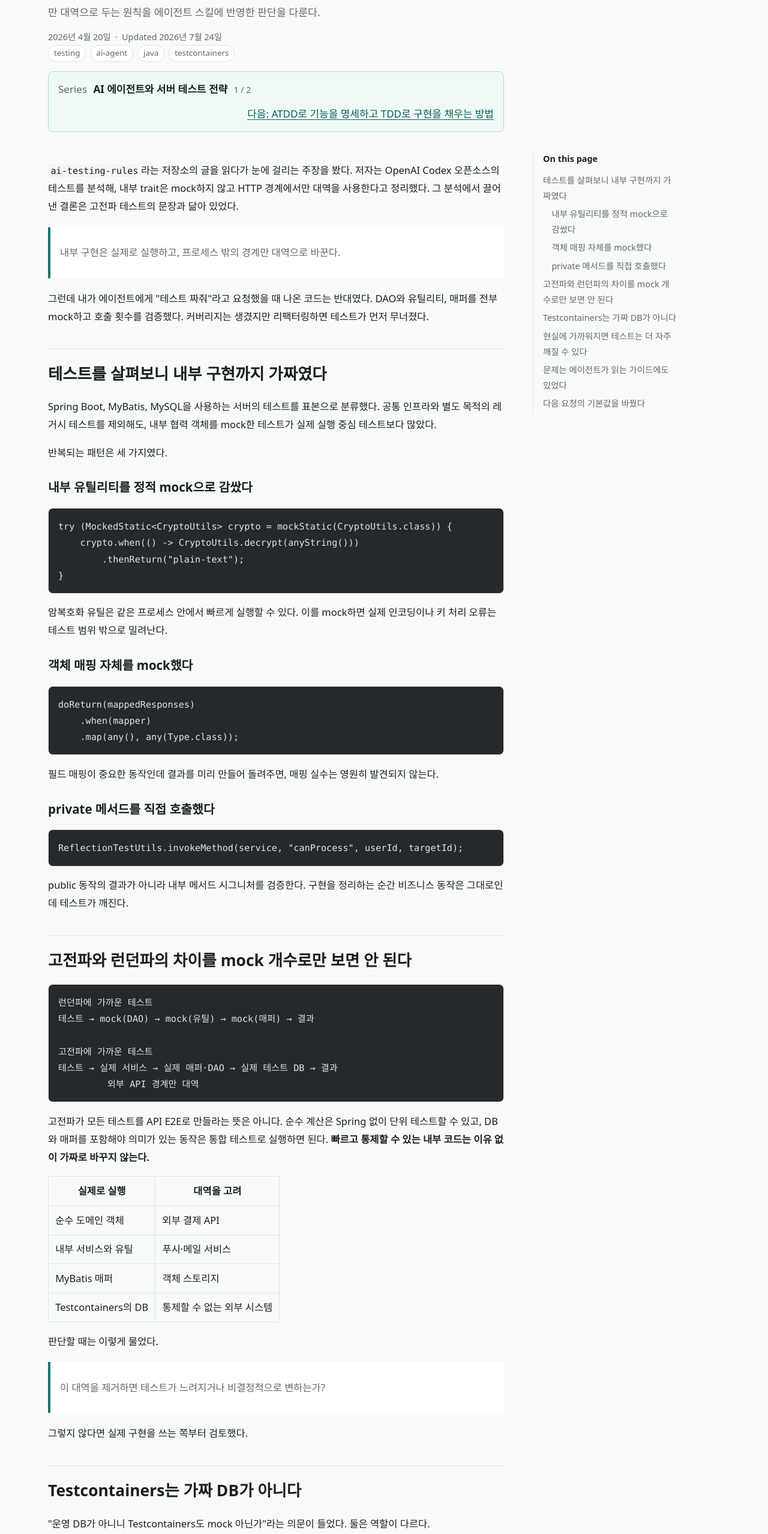
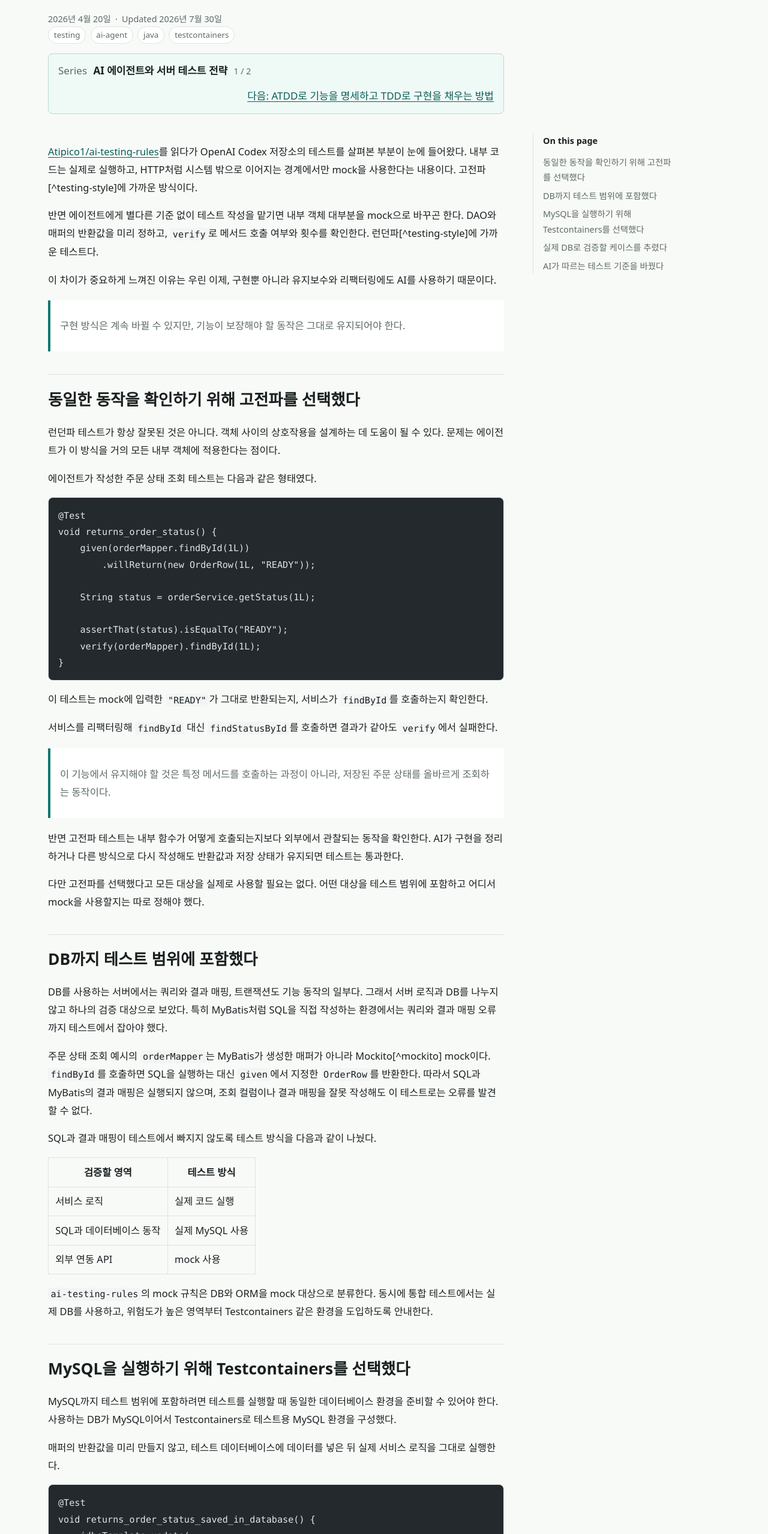
Before and after one commit to ByeongbumSeo/ByeongbumSeo.github.io, an Astro site: page /posts/ai-agent-testing in a window 1280 px wide. Shown: the part 242-2800 px from the top of the page at 60% size. Built offline with nearby package versions, Linux system fonts and the light colour scheme; Astro itself is replaced by a stand-in of ours; some packages are replaced by stand-ins of ours; code samples lack their colours.

Commit message:
edit: AI 에이전트 테스트 글의 mock 범위와 DB 검증 기준 정돈

````diff
--- a/src/content/posts/ai-agent-testing.md
+++ b/src/content/posts/ai-agent-testing.md
@@ -1,11 +1,11 @@
 ---
 title: "AI 에이전트가 만든 과도한 mock 테스트 줄이기"
 slug: "ai-agent-testing"
-description: "DAO·매퍼·내부 유틸까지 mock한 테스트가 리팩터링과 실제 매핑 오류에 취약했던 이유를 짚고, 외부 경계만 대역으로 두는 원칙을 에이전트 스킬에 반영한 판단을 다룬다."
+description: "AI가 구현을 바꿔도 기능의 동작을 지키도록, 테스트 범위와 mock 사용 기준을 정리했다."
 kind: "tech"
 category: "ai"
 publishedAt: "2026-04-20"
-updatedAt: "2026-07-24"
+updatedAt: "2026-07-30"
 draft: false
 deprecated: false
 outdated: false
@@ -16,159 +16,118 @@ series:
   order: 1
 relatedPosts: []
 references:
-  - title: "ai-testing-rules"
+  - title: "Atipico1/ai-testing-rules"
     url: "https://github.com/Atipico1/ai-testing-rules"
-  - title: "OpenAI Codex"
-    url: "https://github.com/openai/codex"
   - title: "Martin Fowler — Mocks Aren't Stubs"
     url: "https://martinfowler.com/articles/mocksArentStubs.html"
+  - title: "Mockito — BDDMockito"
+    url: "https://javadoc.io/doc/org.mockito/mockito-core/latest/org.mockito/org/mockito/BDDMockito.html"
+  - title: "MyBatis 3 — Mapper XML Files"
+    url: "https://mybatis.org/mybatis-3/sqlmap-xml.html"
   - title: "Testcontainers for Java — Database containers"
     url: "https://java.testcontainers.org/modules/databases/"
 ---
 
-`ai-testing-rules`라는 저장소의 글을 읽다가 눈에 걸리는 주장을 봤다. 저자는 OpenAI Codex 오픈소스의 테스트를 분석해, 내부 trait은 mock하지 않고 HTTP 경계에서만 대역을 사용한다고 정리했다. 그 분석에서 끌어낸 결론은 고전파 테스트의 문장과 닮아 있었다.
+[Atipico1/ai-testing-rules](https://github.com/Atipico1/ai-testing-rules)를 읽다가 OpenAI Codex 저장소의 테스트를 살펴본 부분이 눈에 들어왔다. 내부 코드는 실제로 실행하고, HTTP처럼 시스템 밖으로 이어지는 경계에서만 mock을 사용한다는 내용이다. 고전파[^testing-style]에 가까운 방식이다.
 
-> 내부 구현은 실제로 실행하고, 프로세스 밖의 경계만 대역으로 바꾼다.
+반면 에이전트에게 별다른 기준 없이 테스트 작성을 맡기면 내부 객체 대부분을 mock으로 바꾸곤 한다. DAO와 매퍼의 반환값을 미리 정하고, `verify`로 메서드 호출 여부와 횟수를 확인한다. 런던파[^testing-style]에 가까운 테스트다.
 
-그런데 내가 에이전트에게 "테스트 짜줘"라고 요청했을 때 나온 코드는 반대였다. DAO와 유틸리티, 매퍼를 전부 mock하고 호출 횟수를 검증했다. 커버리지는 생겼지만 리팩터링하면 테스트가 먼저 무너졌다.
+이 차이가 중요하게 느껴진 이유는
+우린 이제, 구현뿐 아니라 유지보수와 리팩터링에도 AI를 사용하기 때문이다.
+> 구현 방식은 계속 바뀔 수 있지만, 기능이 보장해야 할 동작은 그대로 유지되어야 한다.
 
-## 테스트를 살펴보니 내부 구현까지 가짜였다
+## 동일한 동작을 확인하기 위해 고전파를 선택했다
 
-Spring Boot, MyBatis, MySQL을 사용하는 서버의 테스트를 표본으로 분류했다. 공통 인프라와 별도 목적의 레거시 테스트를 제외해도, 내부 협력 객체를 mock한 테스트가 실제 실행 중심 테스트보다 많았다.
+런던파 테스트가 항상 잘못된 것은 아니다. 객체 사이의 상호작용을 설계하는 데 도움이 될 수 있다. 문제는 에이전트가 이 방식을 거의 모든 내부 객체에 적용한다는 점이다.
 
-반복되는 패턴은 세 가지였다.
-
-### 내부 유틸리티를 정적 mock으로 감쌌다
+에이전트가 작성한 주문 상태 조회 테스트는 다음과 같은 형태였다.
 
 ```java
-try (MockedStatic<CryptoUtils> crypto = mockStatic(CryptoUtils.class)) {
-    crypto.when(() -> CryptoUtils.decrypt(anyString()))
-        .thenReturn("plain-text");
+@Test
+void returns_order_status() {
+    given(orderMapper.findById(1L))
+        .willReturn(new OrderRow(1L, "READY"));
+
+    String status = orderService.getStatus(1L);
+
+    assertThat(status).isEqualTo("READY");
+    verify(orderMapper).findById(1L);
 }
 ```
 
-암복호화 유틸은 같은 프로세스 안에서 빠르게 실행할 수 있다. 이를 mock하면 실제 인코딩이나 키 처리 오류는 테스트 범위 밖으로 밀려난다.
+이 테스트는 mock에 입력한 `"READY"`가 그대로 반환되는지, 서비스가 `findById`를 호출하는지 확인한다.
 
-### 객체 매핑 자체를 mock했다
+서비스를 리팩터링해 `findById` 대신 `findStatusById`를 호출하면 결과가 같아도 `verify`에서 실패한다.
+> 이 기능에서 유지해야 할 것은 특정 메서드를 호출하는 과정이 아니라, 저장된 주문 상태를 올바르게 조회하는 동작이다.
+
+반면 고전파 테스트는 내부 함수가 어떻게 호출되는지보다 외부에서 관찰되는 동작을 확인한다. AI가 구현을 정리하거나 다른 방식으로 다시 작성해도 반환값과 저장 상태가 유지되면 테스트는 통과한다.
+
+다만 고전파를 선택했다고 모든 대상을 실제로 사용할 필요는 없다. 어떤 대상을 테스트 범위에 포함하고 어디서 mock을 사용할지는 따로 정해야 했다.
+
+## DB까지 테스트 범위에 포함했다
+
+DB를 사용하는 서버에서는 쿼리와 결과 매핑, 트랜잭션도 기능 동작의 일부다. 그래서 서버 로직과 DB를 나누지 않고 하나의 검증 대상으로 보았다. 특히 MyBatis처럼 SQL을 직접 작성하는 환경에서는 쿼리와 결과 매핑 오류까지 테스트에서 잡아야 했다.
+
+주문 상태 조회 예시의 `orderMapper`는 MyBatis가 생성한 매퍼가 아니라 Mockito[^mockito] mock이다. `findById`를 호출하면 SQL을 실행하는 대신 `given`에서 지정한 `OrderRow`를 반환한다. 따라서 SQL과 MyBatis의 결과 매핑은 실행되지 않으며, 조회 컬럼이나 결과 매핑을 잘못 작성해도 이 테스트로는 오류를 발견할 수 없다.
+
+SQL과 결과 매핑이 테스트에서 빠지지 않도록 테스트 방식을 다음과 같이 나눴다.
+
+| 검증할 영역 | 테스트 방식 |
+|---|---|
+| 서비스 로직 | 실제 코드 실행 |
+| SQL과 데이터베이스 동작 | 실제 MySQL 사용 |
+| 외부 연동 API | mock 사용 |
+
+`ai-testing-rules`의 mock 규칙은 DB와 ORM을 mock 대상으로 분류한다. 동시에 통합 테스트에서는 실제 DB를 사용하고, 위험도가 높은 영역부터 Testcontainers 같은 환경을 도입하도록 안내한다.
+
+## MySQL을 실행하기 위해 Testcontainers를 선택했다
+
+MySQL까지 테스트 범위에 포함하려면 테스트를 실행할 때 동일한 데이터베이스 환경을 준비할 수 있어야 한다. 사용하는 DB가 MySQL이어서 Testcontainers로 테스트용 MySQL 환경을 구성했다.
+
+매퍼의 반환값을 미리 만들지 않고, 테스트 데이터베이스에 데이터를 넣은 뒤 실제 서비스 로직을 그대로 실행한다.
 
 ```java
-doReturn(mappedResponses)
-    .when(mapper)
-    .map(any(), any(Type.class));
+@Test
+void returns_order_status_saved_in_database() {
+    jdbcTemplate.update(
+        "INSERT INTO orders(id, status) VALUES (?, ?)",
+        1L,
+        "READY"
+    );
+
+    String status = orderService.getStatus(1L);
+
+    assertThat(status).isEqualTo("READY");
+}
 ```
 
-필드 매핑이 중요한 동작인데 결과를 미리 만들어 돌려주면, 매핑 실수는 영원히 발견되지 않는다.
+## 실제 DB로 검증할 케이스를 추렸다
 
-### private 메서드를 직접 호출했다
+Testcontainers를 사용하면서 실제 DB에서 SQL과 결과 매핑까지 검증할 수 있었다. 하지만 실제 DB를 포함한 테스트에도 분명한 단점이 있었다.
+실제 DB 테스트가 늘어나자 실행 시간이 길어지고, 테스트 데이터를 준비하는 부담도 커졌다. 또한 모든 케이스를 이 방식으로 작성하면 CI가 끝날 때까지 기다리는 시간이 길어지고 배포/개발 속도에도 영향을 줄 것이 분명했다.
 
-```java
-ReflectionTestUtils.invokeMethod(service, "canProcess", userId, targetId);
-```
+그래서 테스트의 목표에 따라 검증 범위를 나누기로 했다.
 
-public 동작의 결과가 아니라 내부 메서드 시그니처를 검증한다. 구현을 정리하는 순간 비즈니스 동작은 그대로인데 테스트가 깨진다.
+| 테스트 대상 예시 | 테스트 방식 | 검증 내용 |
+|---|---|---|
+| 입력값 검증, 암호화, 계산 로직 | 단위 테스트 | 각 로직의 결과 |
+| 대표적인 성공·실패 흐름과 반드시 보장해야 할 케이스 | 실제 DB를 포함한 통합 테스트 | SQL, 결과 매핑, 트랜잭션, DB 제약 조건 |
 
-## 고전파와 런던파의 차이를 mock 개수로만 보면 안 된다
+> **이 경험을 통해 테스트 방식은 하나로 정하기보다, 검증 목표와 비용에 맞춰 취사선택해야 한다는 것을 배웠다.**
 
-```text
-런던파에 가까운 테스트
-테스트 → mock(DAO) → mock(유틸) → mock(매퍼) → 결과
+## AI가 따르는 테스트 기준을 바꿨다
 
-고전파에 가까운 테스트
-테스트 → 실제 서비스 → 실제 매퍼·DAO → 실제 테스트 DB → 결과
-         외부 API 경계만 대역
-```
+에이전트가 참고하는 테스트 가이드(또는 skills)도 다음과 같이 바꿨다.
 
-고전파가 모든 테스트를 API E2E로 만들라는 뜻은 아니다. 순수 계산은 Spring 없이 단위 테스트할 수 있고, DB와 매퍼를 포함해야 의미가 있는 동작은 통합 테스트로 실행하면 된다. **빠르고 통제할 수 있는 내부 코드는 이유 없이 가짜로 바꾸지 않는다.**
+- 먼저 기능에서 보장해야 할 동작을 정한다.
+- 내부 함수의 호출 횟수보다 반환값과 저장 상태를 확인한다.
+- DB 동작을 검증할 필요가 있는 대표 케이스에만 Testcontainers를 사용한다.
+- 별도로 운영되는 외부 연동 API만 mock으로 바꾼다.
 
-| 실제로 실행 | 대역을 고려 |
-|---|---|
-| 순수 도메인 객체 | 외부 결제 API |
-| 내부 서비스와 유틸 | 푸시·메일 서비스 |
-| MyBatis 매퍼 | 객체 스토리지 |
-| Testcontainers의 DB | 통제할 수 없는 외부 시스템 |
+AI가 내부 구현을 바꾸더라도 기능은 동일하게 동작해야 한다. 그 동작을 검증하는 테스트는 **AI에게 코드를 맡기기 위한 전제**라고 생각한다.
 
-판단할 때는 이렇게 물었다.
+기능에서 보장해야 할 동작을 구현 과정에서도 강제하기 위해 ATDD와 TDD를 함께 사용했다. 구체적인 방법은 [ATDD로 기능을 명세하고 TDD로 구현을 채우는 방법](/posts/atdd-tdd-test-strategy/)에서 이어서 다룬다.
 
-> 이 대역을 제거하면 테스트가 느려지거나 비결정적으로 변하는가?
+[^testing-style]: [Martin Fowler가 구분한 두 테스트 방식](https://martinfowler.com/articles/mocksArentStubs.html#ClassicalAndMockistTesting) 가운데 고전파(classical TDD)는 가능한 한 실제 객체를 함께 사용한다. 런던파(mockist TDD)는 테스트 대상과 협력하는 내부 객체를 mock으로 바꾸고 객체 사이의 호출도 검증한다. 고전파가 모든 테스트를 통합 테스트로 만든다는 뜻은 아니다.
 
-그렇지 않다면 실제 구현을 쓰는 쪽부터 검토했다.
-
-## Testcontainers는 가짜 DB가 아니다
-
-"운영 DB가 아니니 Testcontainers도 mock 아닌가"라는 의문이 들었다. 둘은 역할이 다르다.
-
-```java
-// mock: SQL은 실행되지 않는다.
-given(orderMapper.findById(anyLong())).willReturn(fakeOrder);
-
-// Testcontainers: 실제 DB 엔진에서 SQL이 실행된다.
-jdbcTemplate.update("INSERT INTO orders(id, status) VALUES (?, ?)", 1L, "READY");
-orderMapper.findById(1L);
-```
-
-컨테이너의 MySQL은 운영 데이터베이스는 아니지만 진짜 SQL, 인덱스, 트랜잭션, 컬럼 매핑을 실행한다. 매퍼 XML의 문법 오류와 스키마 불일치를 잡을 수 있다는 점에서 행동을 미리 정해 둔 mock과 다르다.
-
-## 현실에 가까워지면 테스트는 더 자주 깨질 수 있다
-
-통합 테스트는 순수 단위 테스트보다 느리다. 컨테이너를 JVM당 한 번 재사용해도 첫 기동 비용은 남는다. 스키마가 바뀌면 테스트도 깨진다.
-
-처음에는 이를 단점으로만 봤다. 생각을 바꾼 지점은 "깨져야 할 때 깨지는가"였다. 데이터베이스 스키마가 바뀌었는데 DAO를 mock한 테스트가 계속 통과한다면 빠른 것이 아니라 현실과 끊긴 것이다.
-
-그래서 테스트를 두 층으로 나눴다.
-
-| 레벨 | 대상 | Spring Context | 대역 |
-|---|---|---|---|
-| 단위 테스트 | 상태 판정과 계산 같은 순수 로직 | 없음 | 없음 |
-| 통합 테스트 | 서비스 public 동작과 DB 매핑 | 있음 | 외부 I/O만 |
-
-given-when-then 구조는 그대로였다. given에서 mock 반환값을 세팅하는 대신 테스트 DB에 필요한 상태를 넣었다.
-
-```java
-// mock 중심 given
-given(orderMapper.findById(anyLong())).willReturn(order);
-
-// 실제 실행 중심 given
-jdbcTemplate.update(
-    "INSERT INTO orders(id, status) VALUES (?, ?)",
-    1L,
-    "READY"
-);
-```
-
-## 문제는 에이전트가 읽는 가이드에도 있었다
-
-테스트 결과만 고치면 다음 작업에서 같은 패턴이 반복된다. 에이전트가 읽던 테스트 스킬을 열어보니 DAO를 `@Mock`으로 두고 서비스를 `@InjectMocks`로 만드는 예시와, private 메서드를 리플렉션으로 호출하는 방법이 적혀 있었다.
-
-에이전트가 임의로 런던파를 택한 것만은 아니었다. 내가 준 가이드가 그 방향을 강제하고 있었다.
-
-스킬 이름을 특정 테스트 레벨에 묶지 않도록 바꾸고, 공통 원칙과 단위·통합 테스트 가이드를 분리했다.
-
-```text
-test/
-├── SKILL.md
-└── references/
-    ├── integration-test-guide.md
-    └── unit-test-guide.md
-```
-
-첫 줄에는 판단 원칙을 넣었다.
-
-```text
-협력 객체를 습관적으로 가짜로 바꾸지 않는다.
-통제할 수 없는 외부 I/O에만 대역을 둔다.
-```
-
-그리고 반복해서 나온 금지 패턴과 대안을 함께 적었다.
-
-| 피할 패턴 | 먼저 검토할 대안 |
-|---|---|
-| DAO `@Mock` + `@InjectMocks` | Testcontainers 통합 테스트 |
-| 내부 유틸 정적 mock | 실제 유틸 실행 |
-| private 메서드 직접 호출 | public 동작의 결과 검증 |
-| 호출 횟수 `verify` | 반환값과 상태 변화 검증 |
-
-## 다음 요청의 기본값을 바꿨다
-
-기존 테스트에서 mock 경계를 확인하고, 실제로 실행할 내부 코드와 대역으로 둘 외부 경계를 나눴다. 그 기준을 테스트 스킬과 예시에 반영했다.
-
-**리뷰마다 "DAO를 mock하지 마"라고 반복하기보다, 에이전트가 다음 테스트를 만들기 전에 읽는 가이드를 고치는 편이 효과적이었다.**
+[^mockito]: Java 테스트에서 실제 객체 대신 동작을 미리 정한 mock 객체를 만들고, 메서드 호출 여부를 확인할 수 있게 해 주는 라이브러리다.
````
